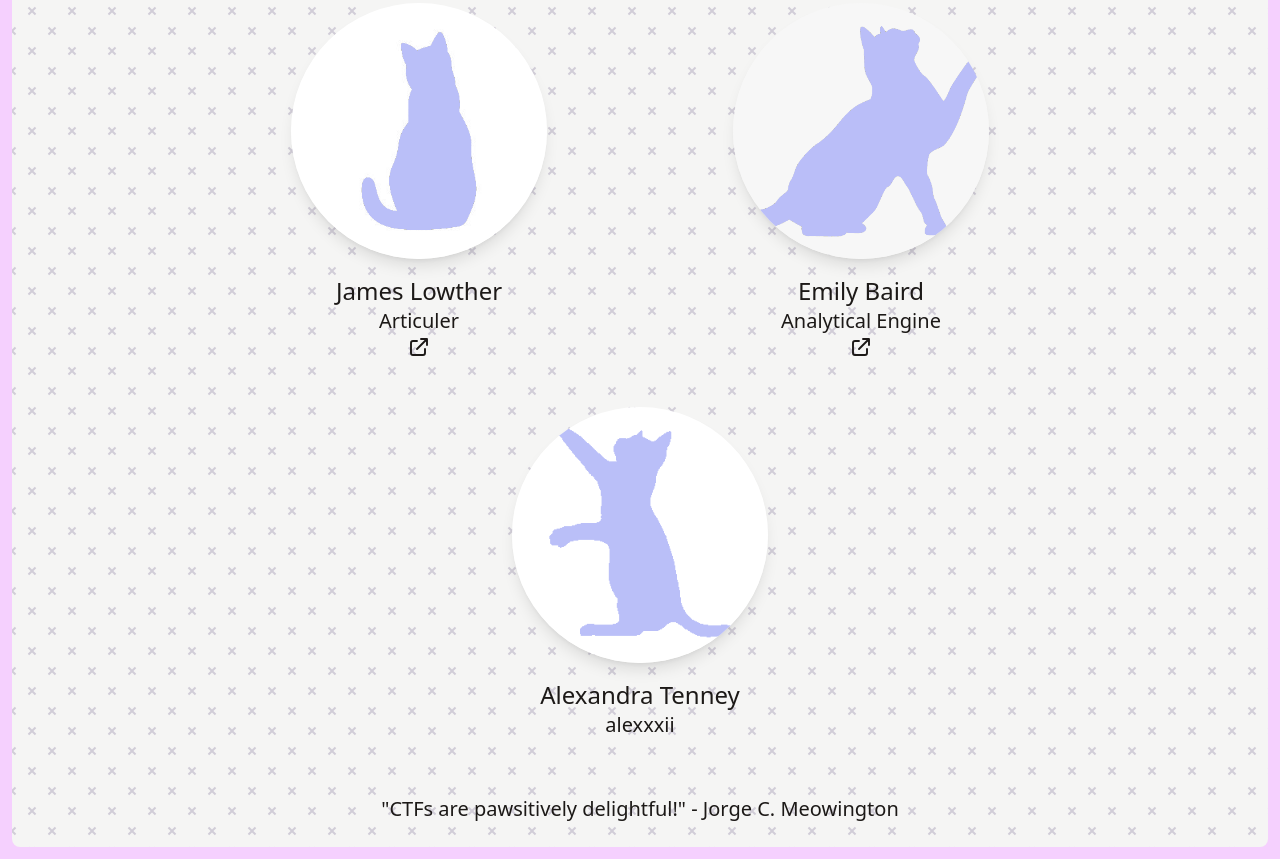
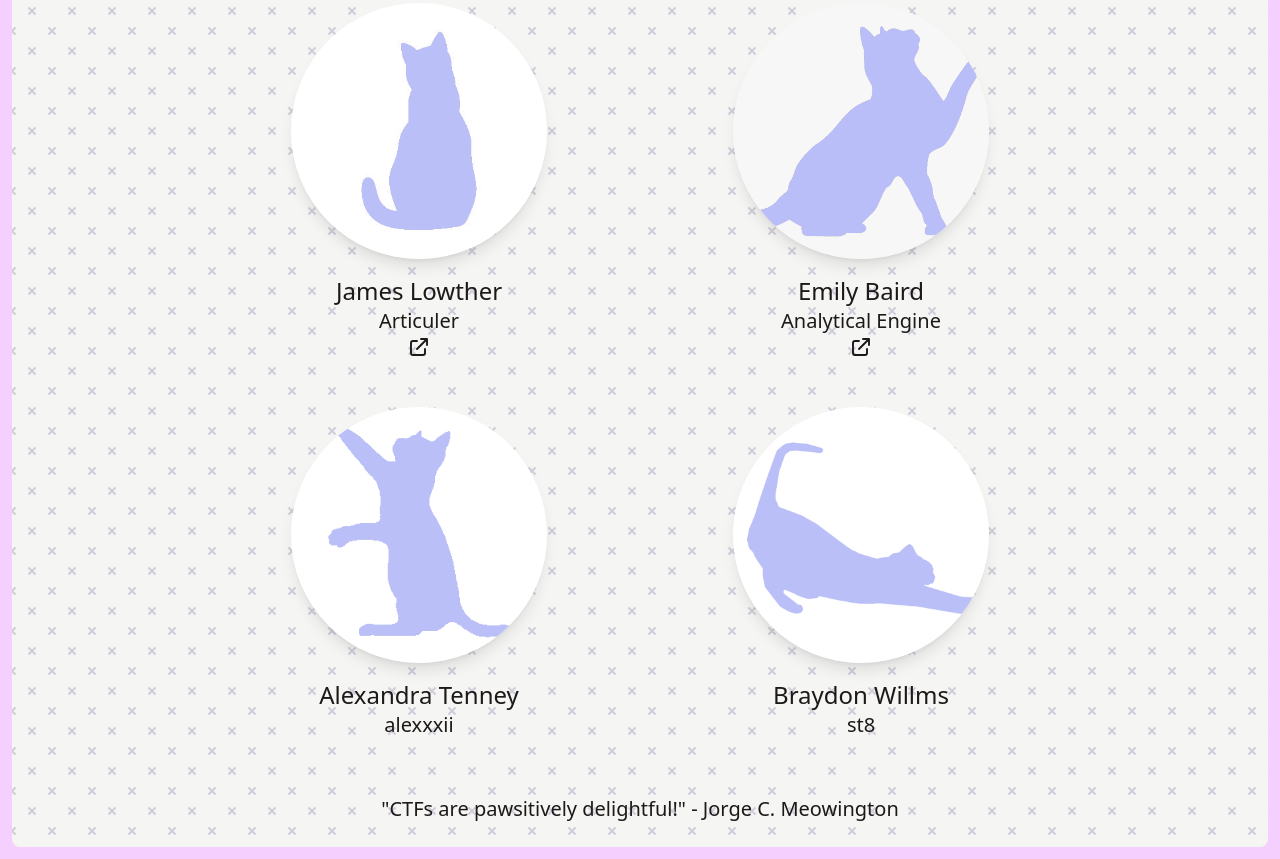
Before and after one commit to Script-Kitties-CA/Script-Kitties-CA.github-io, a Gatsby site: page / in a window 1280 px wide. Shown: the part 1341-2200 px from the top of the page. Built offline with nearby package versions, Linux system fonts and the light colour scheme; Gatsby itself is replaced by a stand-in of ours.

Commit message:
Add team member

```diff
--- a/src/components/home/members.jsx
+++ b/src/components/home/members.jsx
@@ -26,6 +26,11 @@ const Members = () => {
           gatsbyImageData(width: 500, layout: CONSTRAINED)
         }
       }
+      cat_4: file(relativePath: { eq: "members/cat_4.png" }) {
+        childImageSharp {
+          gatsbyImageData(width: 500, layout: CONSTRAINED)
+        }
+      }
     }
   `);
 
@@ -35,6 +40,8 @@ const Members = () => {
         <Member name="James Lowther" alias="Articuler" url="https://jameslowther.com/" image={data.cat_3} />
         <Member name="Emily Baird" alias="Analytical Engine" url="https://ebaird.ca/" image={data.cat} />
         <Member name="Alexandra Tenney" alias="alexxxii" image={data.cat_2} />
+        <Member name="Braydon Willms" alias="st8" image={data.cat_4} />
+
       </div>
     </>
   );
```
Also changed, not shown: package.json (+13 -13 lines), src/images/members/cat_4.png (added), 1 other file.
